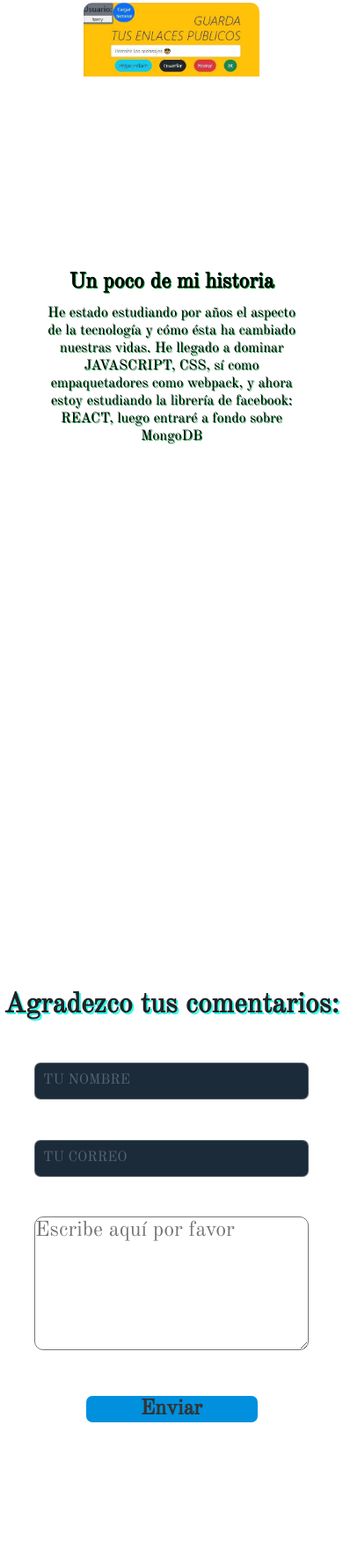
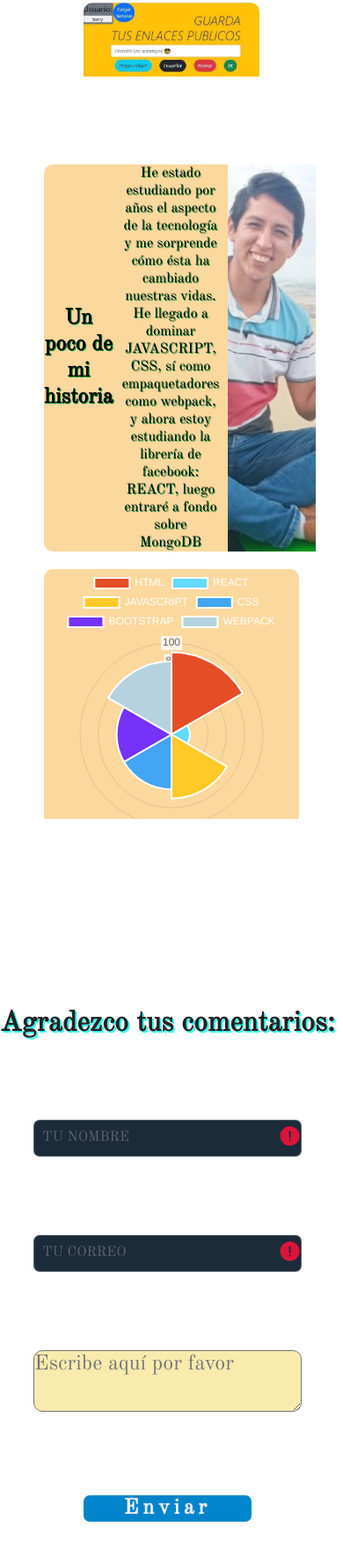
Before and after one commit to NewHub25/portada, a website built with webpack: page src/index.html in a window 390 px wide. Shown: the part 1601-3370 px from the top of the page at 88% size. Built offline with nearby package versions, Linux system fonts and the light colour scheme; a web font is replaced by a local one.

Commit message:
mejoras en la seccion personal sobre el autor

```diff
--- a/package.json
+++ b/package.json
@@ -31,6 +31,7 @@
     "webpack-dev-server": "^4.11.1"
   },
   "dependencies": {
+    "chart.js": "^3.9.1",
     "typed.js": "^2.0.12",
     "webpack": "^5.74.0",
     "webpack-cli": "^4.10.0"
--- a/src/assets/css/contacto.css
+++ b/src/assets/css/contacto.css
@@ -4,6 +4,9 @@
 }
 input, textarea{
     outline: none;
+}
+.section_contacto{
+    position: relative;
 }
 .section_contacto form{
     height: 80%;
@@ -25,6 +28,7 @@ input, textarea{
 .form_nav{
     position: relative;
     width: 100%;
+    z-index: 100;
 }
 .form_nav input{
     width: 100%;
@@ -35,8 +39,9 @@ input, textarea{
     color: #fff;
     font-size: 1em;
     outline: none;
+    position: relative;
 }
-.form_nav span{
+.form_nav .input-title_span{
     position: absolute;
     left: 0;
     padding: 10px;
@@ -45,18 +50,12 @@ input, textarea{
     text-transform: uppercase;
     transition: .5s;
 }
-.form_nav input:invalid{
-    color: #f00;
-}
-.form_nav input:valid{
-    color: #0f0;
-}
 .form_nav input:valid,
 .form_nav input:focus{
     border: 1px solid var(--agua);
 }
-.form_nav input:valid + span,
-.form_nav input:focus + span{
+.form_nav input:not(:placeholder-shown) + .input-title_span,
+.form_nav input:focus + .input-title_span{
     color: var(--agua);
     background: var(--pared);
     padding: 0 10px;
@@ -66,33 +65,68 @@ input, textarea{
     border-left: 1px solid var(--agua);
 }
 
-.form_nav:nth-of-type(2) input:valid ~ span,
-.form_nav:nth-of-type(2) input:focus ~ span{
+.form_nav:nth-of-type(2) input:not(:placeholder-shown) ~ .input-title_span,
+.form_nav:nth-of-type(2) input:focus ~ .input-title_span{
     background: var(--agua);
     color: var(--pared);
     border-radius: 5px;
     line-height: 13px;
     font-weight: bold;
 }
-
-.inputText{
+.form_nav .icon{
+    color: #009032;
+    font-size: 1.7em;
+    position: absolute;
+    right: 0;
+    top: 5px;
+}
+.form_nav .icon:nth-of-type(2){
+    color: hsl(141, 91%, 54%);
+}
+.form_nav .icon:nth-of-type(3){
+    color: crimson;
+}
+.form_nav .icon:nth-of-type(2){
+    display: none;
+}
+.form_nav .icon:nth-of-type(3){
+    display: none;
+}
+.form_nav input:valid ~ .icon:nth-of-type(2){
+    display: block;
+}
+.form_nav input:invalid ~ .icon:nth-of-type(3){
+    display: block;
+}
+.inputText_nav{
     width: 100%;
 }
-.inputText textarea{
+.inputText_nav textarea{
     width: 100%;
     font-size: 1.5em;
     border-radius: 10px;
+    background: hsl(49, 86%, 83%);
 }
 [value="Enviar"]{
     width: 50%;
     font-size: 1.5em;
-    color: #333;
+    color: #eee;
     font-weight: bold;
     border-radius: 7px;
     border: none;
-    background: #0090de;
+    background: hsl(201, 100%, 40%);
     transition: transform .5s;
+    letter-spacing: .2em;
 }
 [value="Enviar"]:active{
     transform: translateY(5px);
 }
+@media screen and (max-width: 576px){
+    .inputText_nav textarea{
+        height: 70px;
+    }
+    .section_contacto form{
+        position: absolute;
+        bottom: 0;
+    }
+}
--- a/src/assets/css/sobreMi.css
+++ b/src/assets/css/sobreMi.css
@@ -1,10 +1,29 @@
-.section_sobreMi nav{
-    margin: 50px;
+.section_sobreMi{
     display: flex;
     flex-direction: column;
+    height: 100%;
+    gap: 20px;
+    padding: 100px 50px 0;
+}
+.section_sobreMi nav{
+    background: hsla(38, 92%, 67%, 0.6);
+    display: flex;
+    /* flex-direction: column; */
     gap: 10px;
+    border-radius: 10px;
+}
+.section_sobreMi nav h2{
+    display: flex;
+    align-items: center;
 }
 .section_sobreMi nav *{
     text-align: center;
     text-shadow: 1px 1px #009032;
 }
+.section_sobreMi nav canvas{
+    height: 300px;
+}
+#terry{
+    width: 100px;
+    object-fit: cover;
+}
--- a/src/assets/js/contacto.js
+++ b/src/assets/js/contacto.js
@@ -7,6 +7,23 @@ document.querySelector('form')
    event.preventDefault();
 
    btn.value = 'Enviando...';
+   const btnStyles =
+   {
+    width: '50%',
+    fontSize: '1.5em',
+    color: '#eee',
+    fontWeight: 'bold',
+    borderRadius: '7px',
+    border: 'none',
+    background: 'hsl(201, 100%, 40%)',
+    transition: 'transform .5s',
+    letterSpacing: '.2em',
+   };
+   for (const prop in btnStyles) {
+    if (Object.hasOwnProperty.call(btnStyles, prop)) {
+      btn.style[prop] = btnStyles[prop];
+    }
+   }
 
    const serviceID = 'default_service';
    const templateID = 'template_8th903l';
@@ -15,6 +32,8 @@ document.querySelector('form')
     .then(() => {
       btn.value = 'Enviar';
       alert('Enviado!');
+      document.querySelectorAll('.form_nav input').forEach(l => l.value = '');
+      document.querySelector('textarea').textContent = '';
     }, (err) => {
       btn.value = 'Enviar';
       alert(JSON.stringify(err));
--- /dev/null
+++ b/src/assets/js/sobreMi.js
@@ -0,0 +1,57 @@
+import Chart from 'chart.js/auto';
+
+import terry from '../images/ica.jpg';
+
+const tecnologies = [
+    'html',
+    'react',
+    'javascript',
+    'css',
+    'bootstrap',
+    'webpack'
+].map(t => t.toUpperCase());
+
+const createChart = (
+    html,
+    react,
+    javascript,
+    css,
+    bootstrap,
+    webpack
+  ) => {
+    const dataChart = {
+      labels: tecnologies,
+      datasets: [
+        {
+          label: 'Habilidades',
+          backgroundColor: [
+            'rgb(228,77,38)',
+            'rgb(97,218,251)',
+            'rgb(255,202,40)',
+            'rgb(66,165,245)',
+            'rgb(117,50,249)',
+            'rgb(182,210,223)',
+          ],
+          data: [
+            html,
+            react,
+            javascript,
+            css,
+            bootstrap,
+            webpack
+          ],
+        },
+      ],
+    };
+    const configChart = {
+        type: 'polarArea',
+        data: dataChart,
+        options: {
+        color: '#fff',
+        maintainAspectRatio: false, //Para ajustarlo dentro del modal
+        },
+    };
+    const myChart = new Chart(document.getElementById('myChart'), configChart);
+};
+createChart(90,20,70,60,60,80);
+document.getElementById('terry').src = terry;
--- a/src/assets/js/tipeo.js
+++ b/src/assets/js/tipeo.js
@@ -7,6 +7,8 @@ const typed = new Typed('.typed', {
         'desarrollador web',
         'diseñador de páginas',
         'creador online web',
+        'full stack',
+        'web developer',
     ].map(item => `<i class="section-span_i">${item}</i>`),
     typeSpeed: 75,
     startDelay: 300,
--- a/src/index.html
+++ b/src/index.html
@@ -29,13 +29,18 @@
     </section>
     <section class="section_portada section_sobreMi" id="sobreMi">
       <nav>
-        <h2>Un poco de mi historia</h2>
+        <h2><span>Un poco de mi historia</span></h2>
         <p>
-          He estado estudiando por años el aspecto de la tecnología y cómo ésta
-          ha cambiado nuestras vidas. He llegado a dominar JAVASCRIPT, CSS, sí
-          como empaquetadores como webpack, y ahora estoy estudiando la librería
-          de facebook: REACT, luego entraré a fondo sobre MongoDB
+          He estado estudiando por años el aspecto de la tecnología y me
+          sorprende cómo ésta ha cambiado nuestras vidas. He llegado a dominar
+          JAVASCRIPT, CSS, sí como empaquetadores como webpack, y ahora estoy
+          estudiando la librería de facebook: REACT, luego entraré a fondo sobre
+          MongoDB
         </p>
+        <img src="" alt="Terry" id="terry">
+      </nav>
+      <nav>
+        <canvas id="myChart"></canvas>
       </nav>
     </section>
     <section class="section_portada section_contacto" id="contacto">
@@ -52,15 +57,34 @@
             required
             name="from_name"
             id="from_name"
-            pattern="[a-zA-Z]+"
+            pattern="[a-zA-Z ]+"
+            placeholder=" "
           />
-          <span>Tu nombre</span>
+          <span class="input-title_span">Tu nombre</span>
+          <span class="icon">
+            <ion-icon name="checkmark-circle"></ion-icon>
+          </span>
+          <span class="icon">
+            <ion-icon name="alert-circle"></ion-icon>
+          </span>
         </nav>
         <nav class="form_nav">
-          <input type="email" required name="email_id" id="email_id" />
-          <span>Tu correo</span>
+          <input
+            type="email"
+            required
+            name="email_id"
+            id="email_id"
+            placeholder=" "
+          />
+          <span class="input-title_span">Tu correo</span>
+          <span class="icon">
+            <ion-icon name="checkmark-circle"></ion-icon>
+          </span>
+          <span class="icon">
+            <ion-icon name="alert-circle"></ion-icon>
+          </span>
         </nav>
-        <nav class="inputText">
+        <nav class="inputText_nav">
           <textarea
             cols="10"
             rows="5"
@@ -73,5 +97,13 @@
         <input type="submit" value="Enviar" />
       </form>
     </section>
+    <script
+      type="module"
+      src="https://unpkg.com/ionicons@5.5.2/dist/ionicons/ionicons.esm.js"
+    ></script>
+    <script
+      nomodule
+      src="https://unpkg.com/ionicons@5.5.2/dist/ionicons/ionicons.js"
+    ></script>
   </body>
 </html>
--- a/webpack.config.js
+++ b/webpack.config.js
@@ -8,6 +8,7 @@ module.exports = {
         contacto: './src/assets/js/contacto.js',
         portfolio: './src/assets/js/portfolio.js',
         tipeo: './src/assets/js/tipeo.js',
+        sobreMi: './src/assets/js/sobreMi.js',
     },
     output: {
         filename: '[name].bundle.js',
```
Also changed, not shown: src/assets/images/ica.jpg (added), 1 other file.
